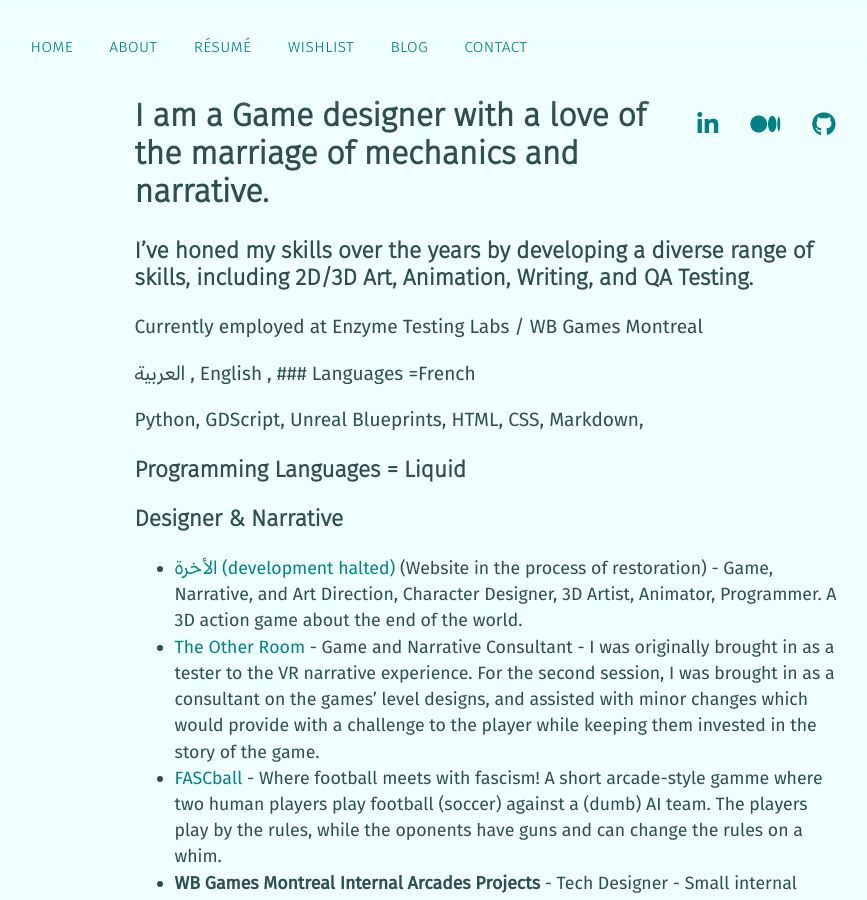
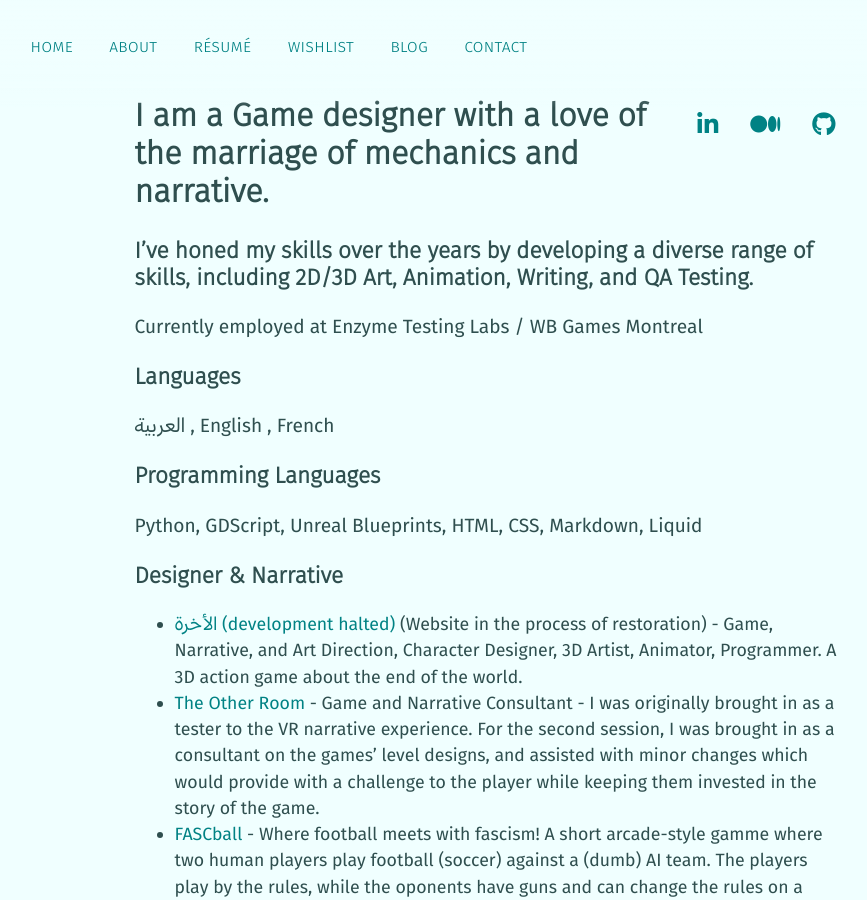
Before and after one commit to mstfacmly/mstfacmly.github.io, a Jekyll site: the page built from resume_gamedesigner.md, in a window 1280 px wide and 900 px high. Shown: the whole window, without its empty margins (147-1014 px from the left). Built offline with Jekyll 4.4.1, drawn with Linux system fonts in a browser that asks for light colours; nearby versions of some CDN libraries; a script that is not in the unit is left out; some of the changed lines change nothing that is shown.

Commit message:
restore headers

```diff
--- a/resume_gamedesigner.md
+++ b/resume_gamedesigner.md
@@ -16,21 +16,23 @@
 
 Currently employed at {{ site.employer }}
 
+### Languages
 {% assign langs = site.langs | split: ', ' %}
 {%- for lang in langs -%}
     {% if lang != langs.last %}
      {{- lang | append: ', ' -}}
      {%- else -%}
-### Languages = {{- lang -}}
+     {{- lang -}}
     {% endif %}
 {%- endfor %}
 
+### Programming Languages
 {% assign prog = site.proglangs | remove: '& Web languages' | remove: '(' | remove: ')' | split: ',' %}
 {%- for langs in prog -%}
     {%- if langs != prog.last -%}
      {{- langs | append: ', ' -}}
      {%- else -%}
-### Programming Languages = {{- langs -}}
+     {{- langs -}}
     {% endif %}
 {% endfor %}
 
```
